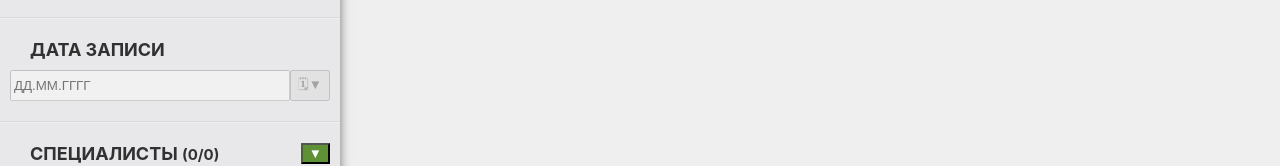
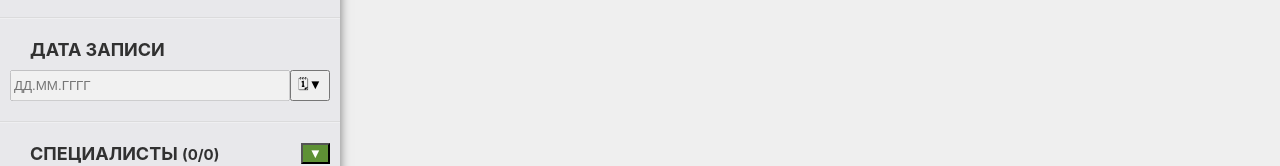
Before and after one commit to pwrmind/react-schedule, a React (Create React App) app: page / in a window 1280 px wide. Shown: the part 126-292 px from the top of the page. Built offline with nearby package versions, Linux system fonts and the light colour scheme.

Commit message:
fix resource

```diff
--- a/src/views/Schedule/LeftPanel/DateAppointment/DateAppointment.tsx
+++ b/src/views/Schedule/LeftPanel/DateAppointment/DateAppointment.tsx
@@ -6,20 +6,20 @@ import DatePicker from '../../../../components/DatePicker/DatePicker';
 import './DateAppointment.scss';
 
 interface DateAppointmentProps {
-	patient: any;
+	resource: any;
 	date: Date | null;
 	setDate: Function;
 }
 
 export default class DateAppointment extends Component<DateAppointmentProps> {
 	static defaultProps: DateAppointmentProps = {
-		patient: null,
+		resource: null,
 		date: null,
 		setDate: Function.prototype
 	};
 
 	public state = {
-		patient: this.props.patient,
+		resource: this.props.resource,
 		showDatePicker: false,
 		date: this.props.date,
 		selectedDate: this.props.date
@@ -53,7 +53,7 @@ export default class DateAppointment extends Component<DateAppointmentProps> {
 				<input disabled className="date-appointment__input" placeholder="ДД.ММ.ГГГГ" value={dateFormatter(this.state.date)}/>
 				<button
 					className="date-appointment__button"
-					disabled={!Boolean(this.props.patient)}
+					// disabled={!Boolean(this.props.resource)}
 					onClick={this.showToggle}
 				>
 					🗓▼
--- a/src/views/Schedule/LeftPanel/LeftPanel.tsx
+++ b/src/views/Schedule/LeftPanel/LeftPanel.tsx
@@ -20,6 +20,7 @@ export default class LeftPanel extends Component<LeftPanelProps> {
 	public state = {
 		patient: null,
 		patients: [],
+		resource: null,
 		resources: []
 	};
 
@@ -55,7 +56,7 @@ export default class LeftPanel extends Component<LeftPanelProps> {
 						</div>
 
 						<div className="left-panel__date--body">
-							<DateAppointment patient={this.state.patient} setDate={this.changeDate}/>
+							<DateAppointment resource={this.state.resource} setDate={this.changeDate}/>
 						</div>
 					</div>
 					<div className="left-panel__specialists">
```
